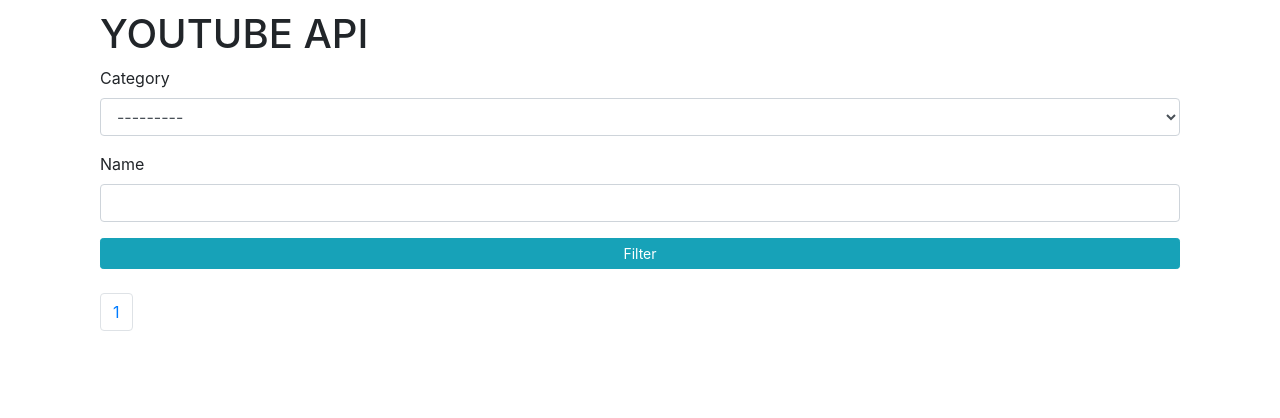
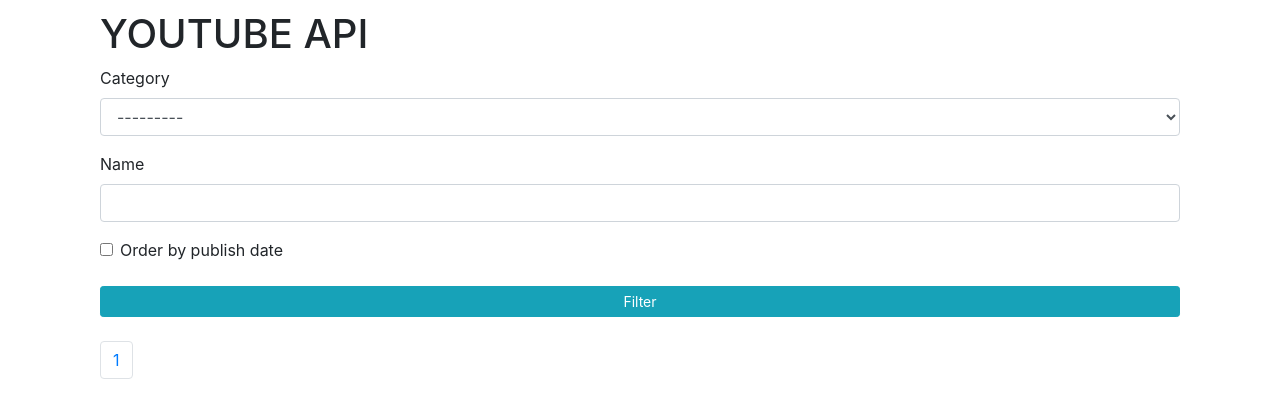
Before and after one commit to samirpatil2000/famPayAssingment, a Django app: page / in a window 1280 px wide. Shown: the part 56-474 px from the top of the page. Run offline with Django 3.2, Linux system fonts and the light colour scheme; data that the repository does not hold is empty; some libraries are stand-ins or nearby versions.

Commit message:
frontend changes

```diff
--- a/templates/youtube/index.html
+++ b/templates/youtube/index.html
@@ -8,9 +8,16 @@
         <h1 style="margin-top:10px;alignment: center">YOUTUBE API</h1>
         <form method="GET" action="." class="filter-form">
                     {{filterForm|crispy}}
-                <button class="btn btn-info btn-block btn-sm" type="submit">
-                  Filter
-                </button>
+                    <div class="form-check">
+                      <input class="form-check-input" name="checkbox" type="checkbox" value="on" id="flexCheckChecked" {{ checkbox }}>
+                      <label class="form-check-label" for="flexCheckChecked">
+                        Order by publish date
+                      </label>
+                    </div>
+            <br>
+                    <button class="btn btn-info btn-block btn-sm" type="submit">
+                      Filter
+                    </button>
         </form>
         <div class="row">
             {% for object in page_obj.object_list %}
--- a/youtube/views.py
+++ b/youtube/views.py
@@ -22,12 +22,17 @@
 def index(request):
     template_name='youtube/index.html'
     # fetch()
-    queryset=API.objects.all().order_by('-date_published')
+    queryset=API.objects.all()
 
     category_id = request.GET.get('category')
     search_query = request.GET.get('name')
+    checkbox = request.GET.get('checkbox')
+    print(checkbox)
       # creating a paginator object
-    # getting the desired page number from url
+    # getting the desired page number from
+
+    if checkbox=="on":
+        queryset=queryset.order_by('-date_published')
     page_number = request.GET.get('page')
 
     which_query=[]
@@ -47,6 +52,7 @@
 
     context={
         'filterForm':FilterForm,
+        'checkbox':"checked" if checkbox=="on" else ""
     }
     page = Paginator(queryset, 6)
     try:
```
